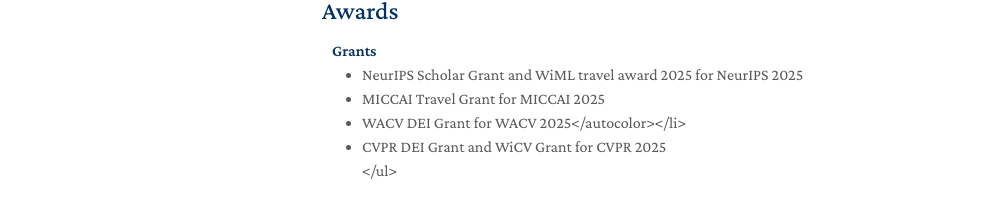
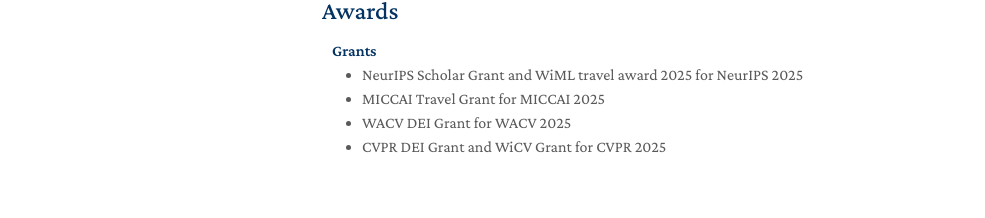
Before and after one commit to aimanfarooqwani/aimanfarooqwani.github.io, a Jekyll site: the page built from index.md, in a window 1280 px wide and 900 px high, scrolled down 1899 px. Shown: the part 638-856 px from the top of the window, without its empty margins (148-1133 px from the left). Built offline with Jekyll 4.4.1, drawn with Linux system fonts in a browser that asks for light colours; nearby versions of some CDN libraries; a style sheet for code colours, icons or effects is not loaded; our own code applies the rules of GitHub Pages for plain Markdown files; part of the change alters nothing that is shown.

Commit message:
Update awards.md

```diff
--- a/_includes/awards.md
+++ b/_includes/awards.md
@@ -5,7 +5,7 @@
 <ul style="margin:0 0 5px;">
   <li><autocolor>NeurIPS Scholar Grant and WiML travel award 2025 for NeurIPS 2025</autocolor></li>
   <li><autocolor>MICCAI Travel Grant for MICCAI 2025</autocolor></li>
-   <li><autocolot>WACV DEI Grant for WACV 2025</autocolor></li>
+   <li><autocolor>WACV DEI Grant for WACV 2025</autocolor></li>
    <li><autocolor>CVPR DEI Grant and WiCV Grant for CVPR 2025</autocolor></li>
 
 </ul>
```
